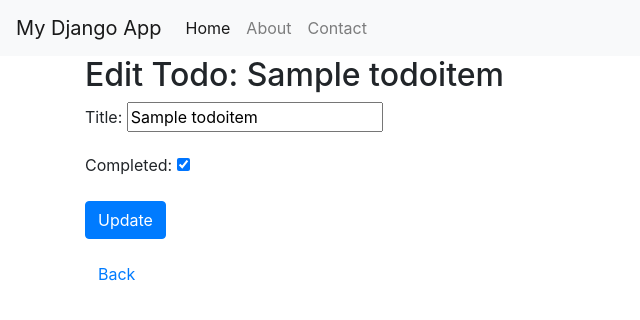
After one commit to khianvictorycalderon/django-crud, a Django app: page /todos/edit/1/ in a window 1280 px wide. The commit adds this page. Shown: the top 320 px of the page, without its empty margins (0-640 px from the left). Run offline with Django 5.2, Linux system fonts and the light colour scheme; tables that the repository leaves empty hold one stand-in row (values such as "Sample post"); some libraries are stand-ins or nearby versions.

Commit message:
Added edit item

```diff
--- /dev/null
+++ b/myapp/templates/edit_todo.html
@@ -0,0 +1,14 @@
+{% extends "base.html" %}
+
+{% block content %}
+<h2>Edit Todo: {{ todo.title }}</h2>
+
+<form method="post" class="space-y-4">
+  {% csrf_token %}
+  {{ form.as_p }}
+
+  <button class="btn btn-primary" type="submit">Update</button>
+</form>
+
+<a href="{% url 'Todos' %}" class="btn btn-link mt-3">Back</a>
+{% endblock %}
--- a/myapp/templates/todos.html
+++ b/myapp/templates/todos.html
@@ -16,6 +16,11 @@
                 {% else %}
                     Not Completed
                 {% endif %}
+
+                <!-- Edit button -->
+                <a href="{% url 'edit_todo' todo.id %}" class="btn btn-sm btn-warning ml-2">
+                    Edit
+                </a>
             </li>
         {% endfor %}
     </ul>
--- a/myapp/urls.py
+++ b/myapp/urls.py
@@ -4,5 +4,6 @@ from . import views
 urlpatterns = [
     path("", views.home, name="home"),
     path("todos/", views.todos, name="Todos"),
-    path("todos/create/", views.create_todos, name="create_todo")
+    path("todos/create/", views.create_todos, name="create_todo"),
+    path("todos/edit/<int:pk>/", views.edit_todo, name="edit_todo")
 ]
--- a/myapp/views.py
+++ b/myapp/views.py
@@ -1,4 +1,4 @@
-from django.shortcuts import render, redirect
+from django.shortcuts import render, redirect, get_object_or_404
 from .models import TodoItem
 from .forms import TodoForm
 
@@ -20,3 +20,14 @@ def create_todos(request):
         return redirect("Todos")
 
     return render(request, "create_todo.html", { "form": form })
+
+def edit_todo(request, pk):
+    todo = get_object_or_404(TodoItem, pk=pk)
+
+    form = TodoForm(request.POST or None, instance=todo)
+
+    if form.is_valid():
+        form.save()
+        return redirect("Todos")
+
+    return render(request, "edit_todo.html", { "form": form, "todo": todo })
```
